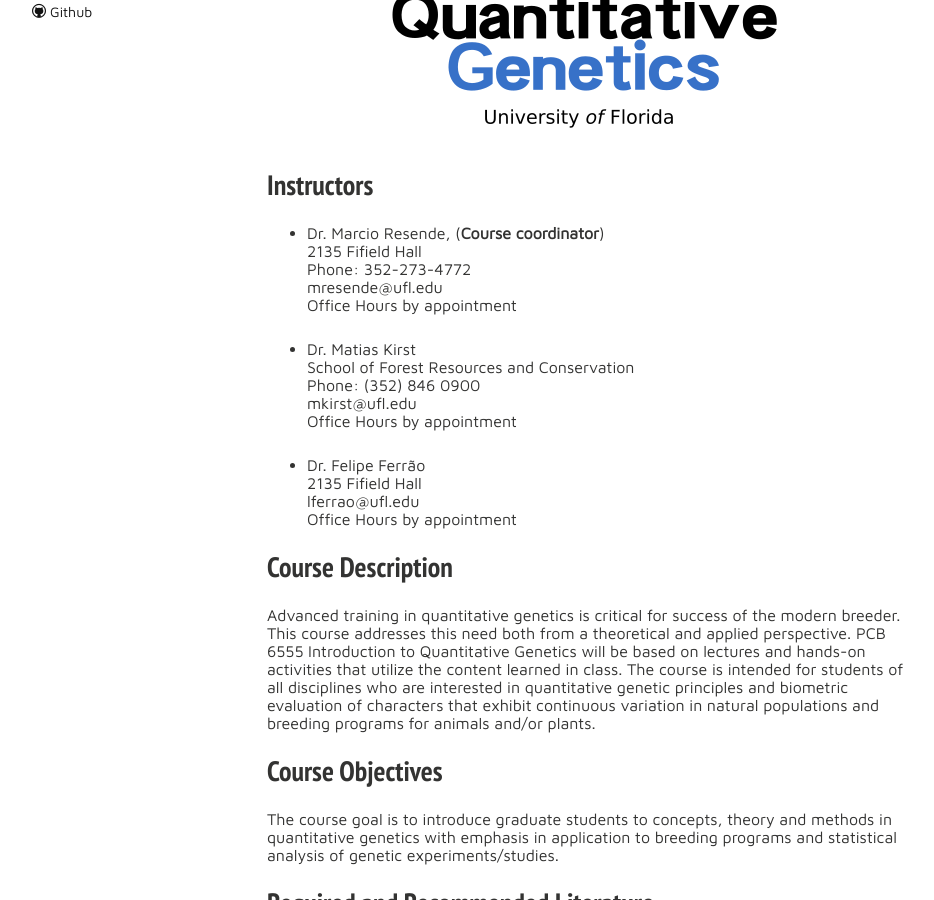
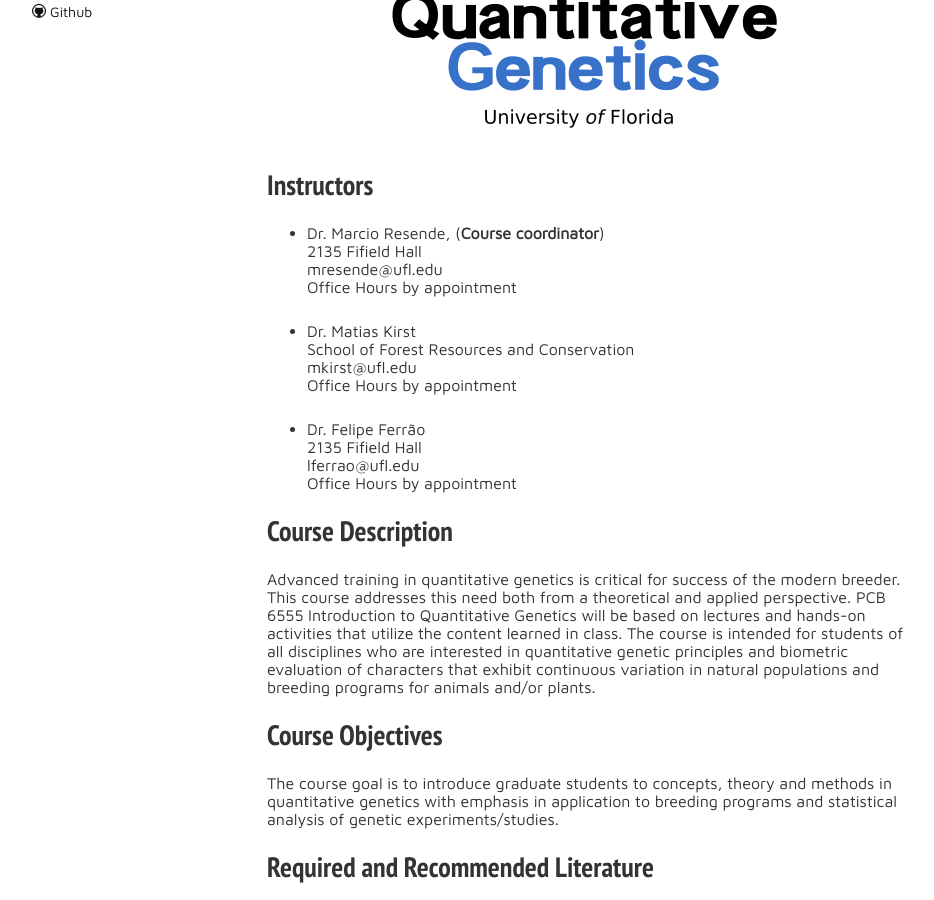
Before and after one commit to lfelipe-ferrao/lfelipe-ferrao.github.io, a Jekyll site: the page built from class/quantGenetic/index.md, in a window 1280 px wide and 900 px high, scrolled down 394 px. Shown: the whole window, without its empty margins (53-987 px from the left). Built offline with Jekyll 4.4.1, drawn with Linux system fonts in a browser that asks for light colours; nearby versions of some CDN libraries; our own code applies the rules of GitHub Pages for plain Markdown files.

Commit message:
Update index.md

```diff
--- a/class/quantGenetic/index.md
+++ b/class/quantGenetic/index.md
@@ -8,13 +8,11 @@
 
 - Dr. Marcio Resende, (**Course coordinator**)\
 2135 Fifield Hall\
-Phone: 352-273-4772\
 mresende@ufl.edu\
 Office Hours by appointment
 
 - Dr. Matias Kirst\
 School of Forest Resources and Conservation\
-Phone: (352) 846 0900\
 mkirst@ufl.edu\
 Office Hours by appointment
 
```
